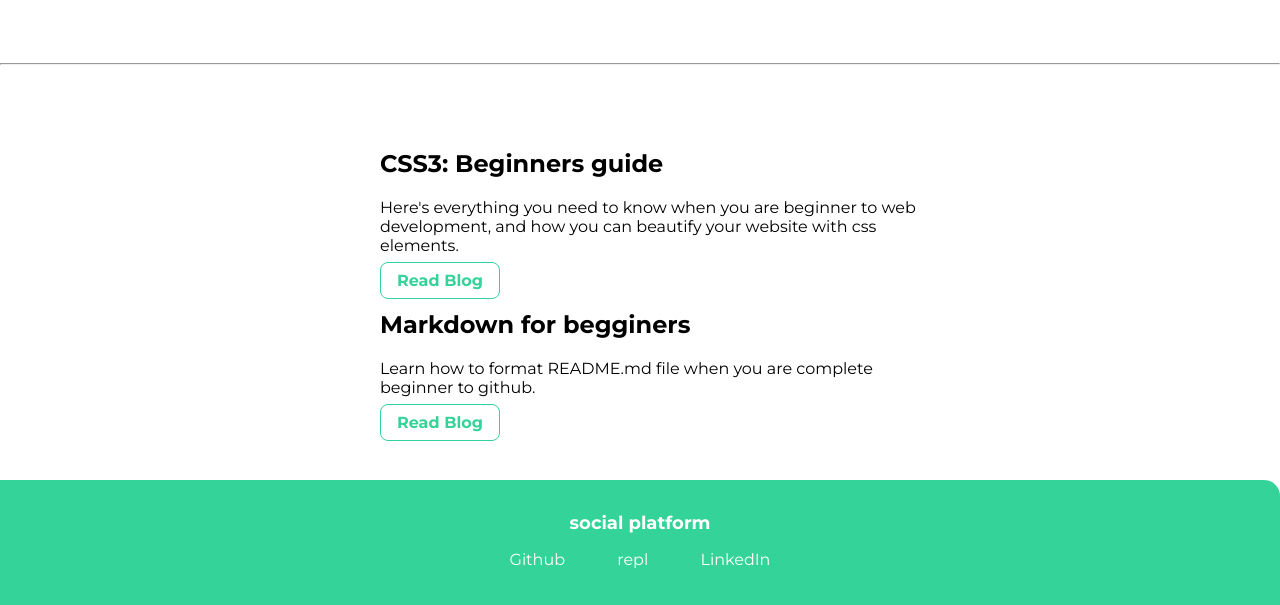
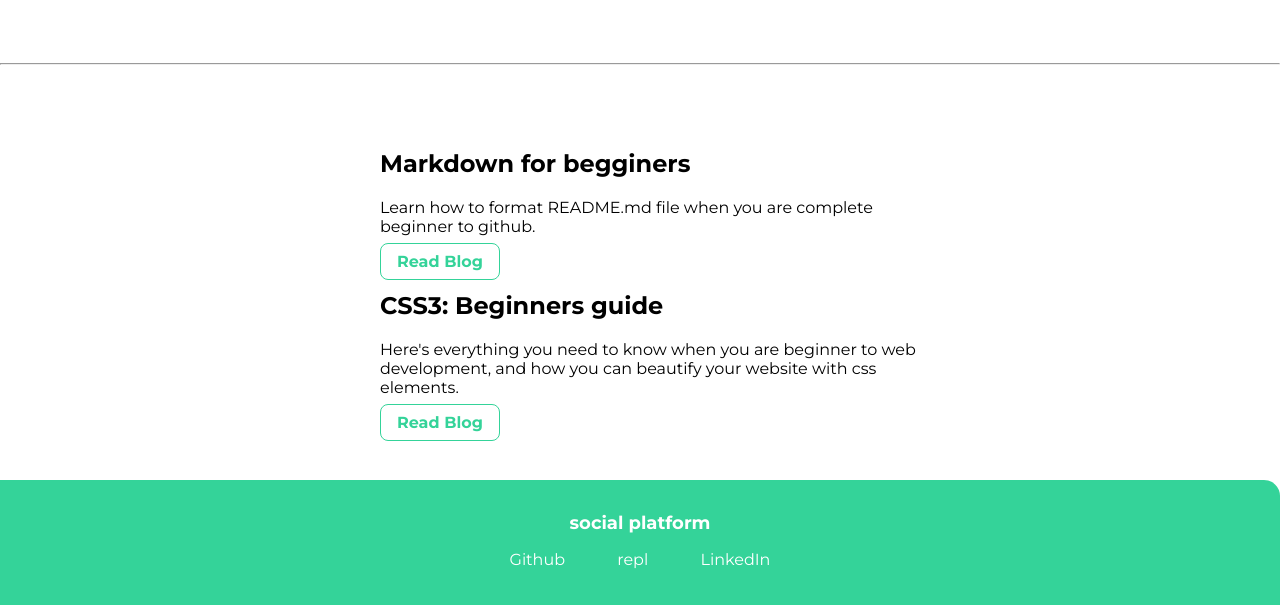
Before and after one commit to rabiya-basri/portfolio, a plain HTML site: page blogs.html in a window 1280 px wide. Shown: the part 465-1070 px from the top of the page. Drawn offline with Linux system fonts and the light colour scheme.

Commit message:
doc: made some changes in blog

```diff
--- a/blogs.html
+++ b/blogs.html
@@ -30,15 +30,15 @@
         <div class="container container-center">
             <ol class="list-non-bullet" reversed>
                 <li>
+                    <h2>Markdown for begginers</h2>
+                    <p>Learn how to format README.md file when you are complete beginner to github.</p>
+                     <strong><a class="link link-secondary" href="markdownblog.html"><span class="heading-inverted">Read Blog</span></a></strong>
+                </li>
+                <li>
                     <h2>CSS3: Beginners guide</h2>
                     <p>Here's everything you need to know when you are beginner to web development,
                      and how you can beautify your website with css elements.</p>
-                     <strong><a class="link link-secondary" href="cssblog.html"><span class="heading-inverted">Read Blog</span></a></strong>
-                </li>
-                <li>
-                    <h2>Markdown for begginers</h2>
-                    <p>Learn how to format README.md file when you are complete beginner to github.</p>
-                     <strong><a class="link link-secondary" href="markdownblog.html"><span class="heading-inverted">Read Blog</span></a></strong>
+                     <strong><a class="link link-secondary" href="https://www.w3schools.com/css/"><span class="heading-inverted">Read Blog</span></a></strong>
                 </li>
              </ol>
         </div>
```
Also changed, not shown: index.html (+1 -1 lines), markdownblog.html (+1 -1 lines).
